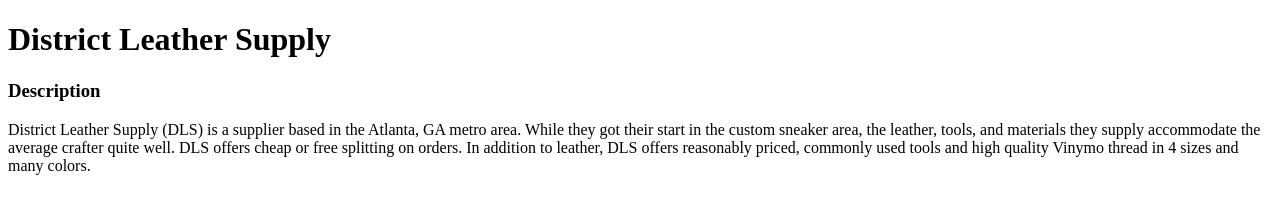
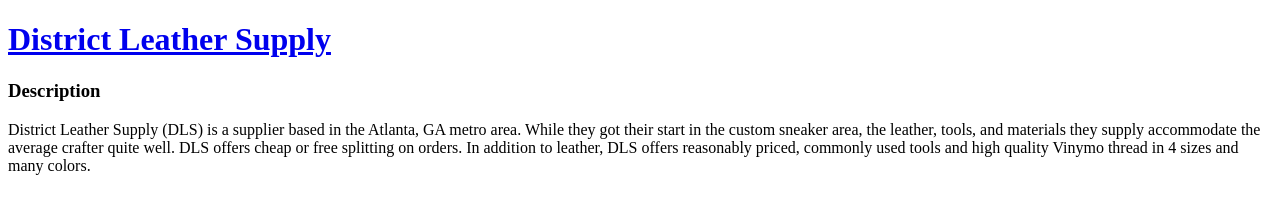
Before and after one commit to Scrif/leather-info, a plain HTML site: page pages/DLS.html in a window 1280 px wide. Drawn offline with Linux system fonts and the light colour scheme.

Commit message:
Added hyperlink

```diff
--- a/pages/DLS.html
+++ b/pages/DLS.html
@@ -7,7 +7,7 @@
     <title>Document</title>
 </head>
 <body>
-    <h1>District Leather Supply</h1>
+    <h1><a href="https://districtleathersupply.com/">District Leather Supply</a></h1>
         <h3>Description</h3>
             District Leather Supply (DLS) is a supplier based in the Atlanta, GA metro area.
             While they got their start in the custom sneaker area, the leather, tools, and materials
```
